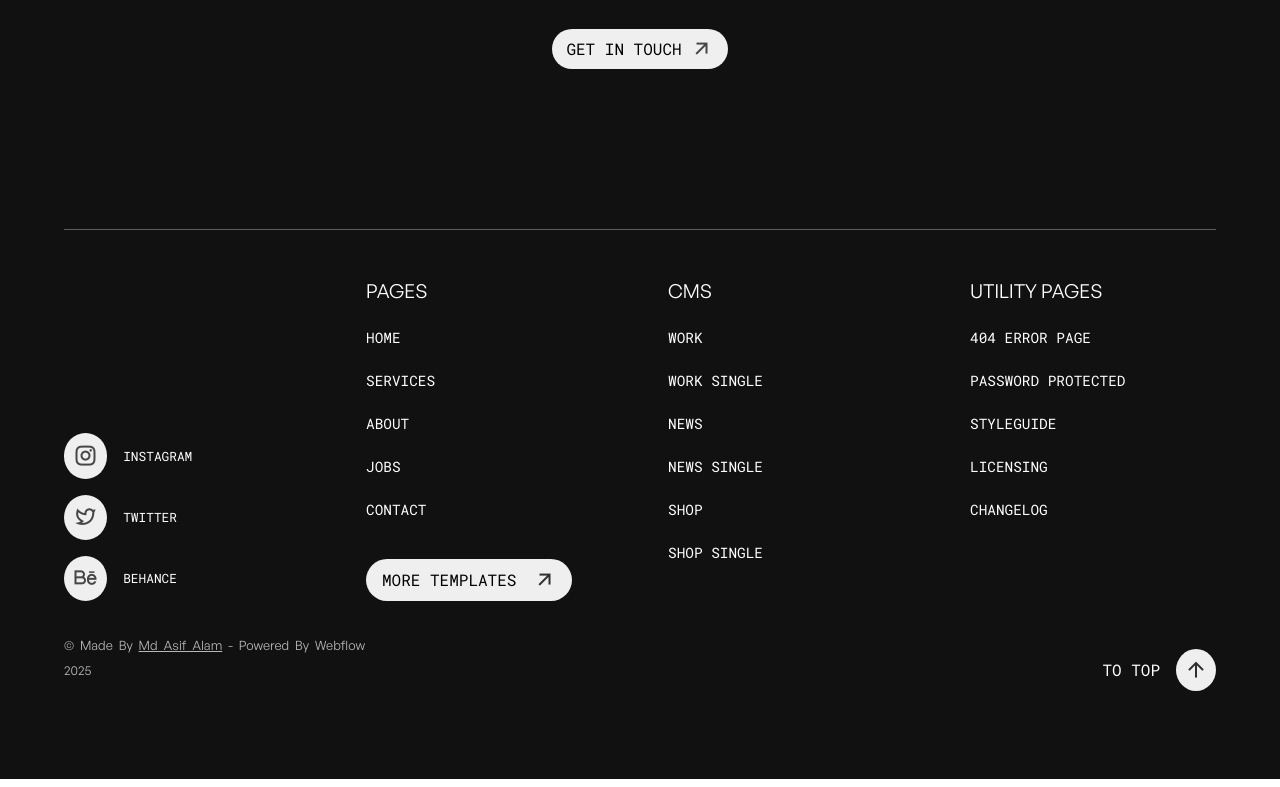
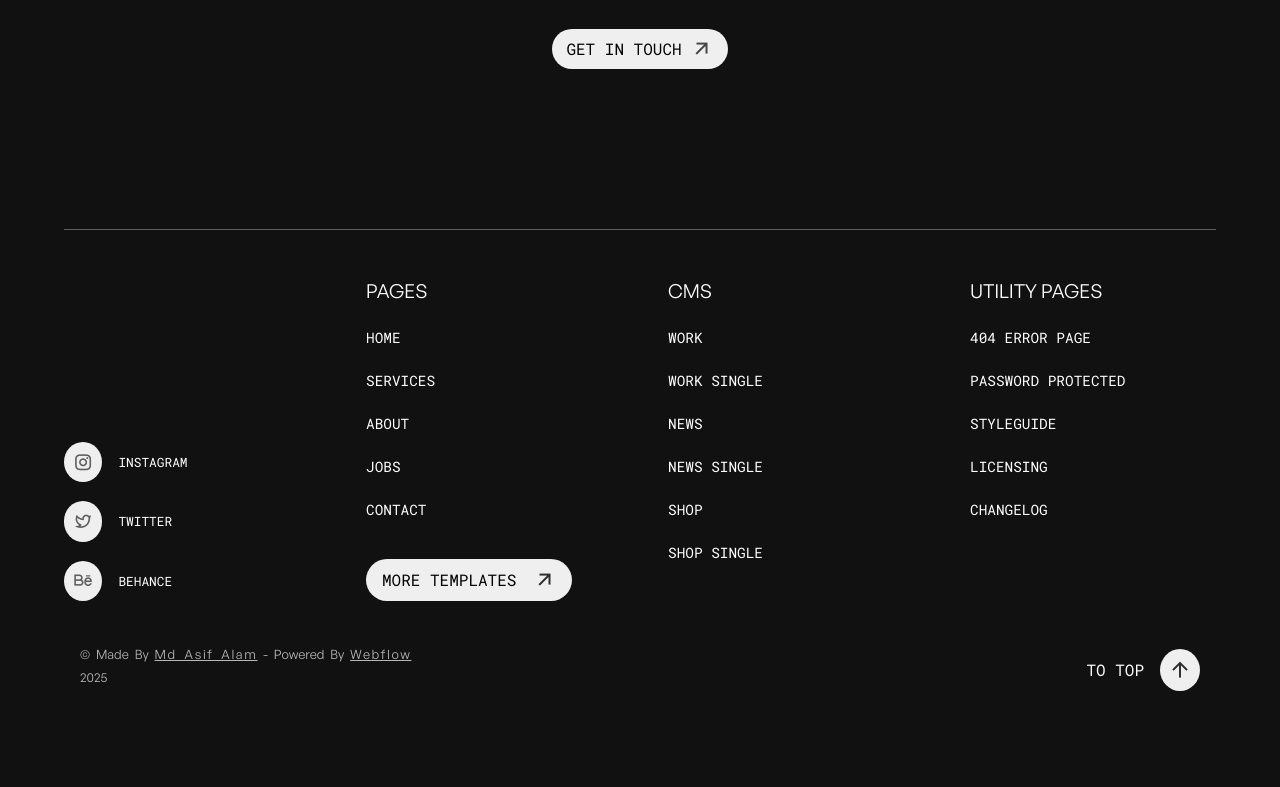
Before and after one commit to mdasif-0786/Erikk---Template, a plain HTML site: page index.html in a window 1280 px wide. Shown: the part 6482-7269 px from the top of the page. Drawn offline with nearby package versions, Linux system fonts and the light colour scheme.

Commit message:
Mark done

```diff
--- a/index.html
+++ b/index.html
@@ -402,7 +402,7 @@
           </div>
           <div class="footer-bottom">
             <div class="top">
-              <p>© Made by <span>Md Asif Alam</span> - Powered by Webflow</p>
+              <p>© Made by <span>Md Asif Alam</span> - Powered by <span>Webflow</span></p>
               <p>2025</p>
             </div>
             <div class="bottom">
--- a/style.scss
+++ b/style.scss
@@ -778,7 +778,7 @@ footer{
                 width: 100%;
                 display: flex;
                 flex-direction: column;
-                gap: 1rem;
+                gap: 1.2rem;
                 .icon{
                    display: flex;
                    align-items: center;
@@ -790,9 +790,9 @@ footer{
                      border-radius: 50%;
 
                      i{
-                        font-size: 1.5rem;
+                        font-size: 1.2rem;
                         font-weight: 100;
-                        opacity: 0.7;
+                        opacity: 0.6;
                      }
                     }
                     p{
@@ -890,8 +890,9 @@ footer{
         display: flex;
         flex-direction: column;
         align-items: center;
+        padding: 1rem;
         gap: 1rem;
-        margin-bottom: 1.5rem;
+        margin-bottom: 1rem;
 
         .top{
             width: 100%;
@@ -901,18 +902,21 @@ footer{
                 text-transform: capitalize;
                 font-size: 0.8rem;
                 font-family: "General Sans";
+                line-height: 1.2;
                 word-spacing: 0.2rem;
                 margin-top: 0.5rem;
                 opacity: 0.7;
 
                 span{
                     text-decoration: underline;
+                    font-weight: 400;
+                    letter-spacing: 0.1rem;
                 }
             }
         }
         .bottom{
             width: fit-content;
-            padding-top: 2rem;
+            padding-top: 1rem;
 
             .btn{
                 width: 100%;
```
Also changed, not shown: style.css.
